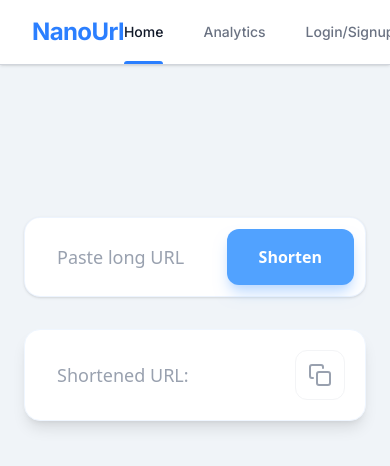
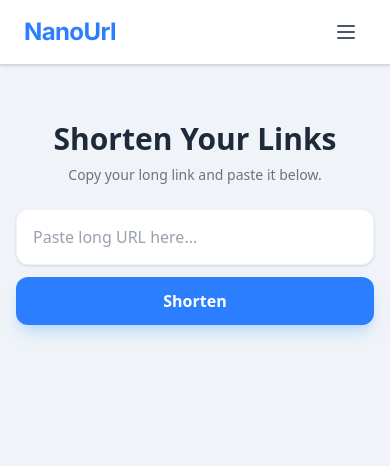
Before and after one commit to tanishmundra-codes/URL-Shortener, a React (Vite) app in the folder Frontend/: page / in a window 390 px wide. Shown: the top 466 px of the page. Built offline with nearby package versions, Linux system fonts and the light colour scheme.

Commit message:
reponsive

```diff
--- a/Frontend/src/components/Analytics.jsx
+++ b/Frontend/src/components/Analytics.jsx
@@ -4,16 +4,20 @@ import backendUrl from "../api";
 const Analytics = () => {
     const [data, setData] = useState([]);
     const [stats, setStats] = useState({ totalClicks: 0, totalLinks: 0 });
-
-
+    const [isLoading, setIsLoading] = useState(true);
     useEffect(() => {
         async function fetchAllData() {
             try {
                 const response = await fetch(`${backendUrl}/url/analytics`, {
+                    headers: { "Content-Type": "application/json" },
                     credentials: "include"
                 });
+
+                if (!response.ok) {
+                    throw new Error("Failed to fetch");
+                }
+
                 const result = await response.json();
-
                 setData(result);
 
                 const totalLinks = result.length;
@@ -26,15 +30,16 @@ const Analytics = () => {
 
             } catch (error) {
                 console.error("Error fetching data:", error);
+            } finally {
+                setIsLoading(false);
             }
         }
         fetchAllData();
     }, []);
 
     return (
-        <div className="w-full bg-[#f0f4f8] p-6 font-sans flex justify-center pb-20">
+        <div className="w-full bg-[#f0f4f8] min-h-[calc(100vh-64px)] p-4 md:p-6 font-sans flex justify-center pb-20">
             <div className="w-full max-w-5xl flex flex-col items-center space-y-8">
-
                 <div className="w-full grid grid-cols-1 md:grid-cols-2 gap-4">
 
                     <div className="bg-white p-6 rounded-2xl shadow-lg border border-blue-50 relative overflow-hidden group transition-all duration-300 hover:shadow-xl">
@@ -53,7 +58,6 @@ const Analytics = () => {
                         <div className="absolute -right-4 -bottom-4 w-24 h-24 bg-blue-400/10 rounded-full group-hover:scale-110 transition-transform duration-300"></div>
                     </div>
                 </div>
-
                 <div className="w-full bg-white rounded-2xl shadow-lg border border-blue-50 overflow-hidden">
 
                     <div className="p-6 border-b border-gray-50 flex justify-between items-center">
@@ -63,23 +67,30 @@ const Analytics = () => {
                     </div>
 
                     <div className="overflow-x-auto">
-                        <table className="w-full text-left border-collapse">
+                        <table className="w-full text-left border-collapse whitespace-nowrap">
                             <thead>
                                 <tr className="bg-gray-50/50">
-                                    <th className="py-4 px-6 text-xs font-semibold text-gray-400 uppercase tracking-wider">Short ID</th>
-                                    <th className="py-4 px-6 text-xs font-semibold text-gray-400 uppercase tracking-wider">Original URL</th>
-                                    <th className="py-4 px-6 text-xs font-semibold text-gray-400 uppercase tracking-wider text-center">Clicks</th>
-                                    <th className="py-4 px-6 text-xs font-semibold text-gray-400 uppercase tracking-wider text-right">Action</th>
+                                    <th className="py-4 px-4 md:px-6 text-xs font-semibold text-gray-400 uppercase tracking-wider">Short ID</th>
+                                    <th className="py-4 px-4 md:px-6 text-xs font-semibold text-gray-400 uppercase tracking-wider">Original URL</th>
+                                    <th className="py-4 px-4 md:px-6 text-xs font-semibold text-gray-400 uppercase tracking-wider text-center">Clicks</th>
+                                    <th className="py-4 px-4 md:px-6 text-xs font-semibold text-gray-400 uppercase tracking-wider text-right">Action</th>
                                 </tr>
                             </thead>
                             <tbody className="divide-y divide-gray-50">
-                                {data.length > 0 ? (
+                                {isLoading ? (
+                                    <tr>
+                                        <td colSpan="4" className="py-10 text-center text-gray-400">Loading data...</td>
+                                    </tr>
+                                ) : data.length > 0 ? (
                                     data.map((row) => (
                                         <tr key={row.short_id} className="hover:bg-blue-50/30 transition-colors duration-150 group">
 
-                                            <td className="py-4 px-6">
+                                            <td className="py-4 px-4 md:px-6">
                                                 <button
-                                                    onClick={() => navigator.clipboard.writeText(`http://localhost:3000/${row.short_id}`)}
+                                                    onClick={() => {
+                                                        navigator.clipboard.writeText(`${backendUrl}/${row.short_id}`);
+                                                        alert("Copied!");
+                                                    }}
                                                     className="font-medium text-blue-500 hover:text-blue-600 transition-colors bg-blue-50 px-3 py-1 rounded-md text-sm"
                                                     title="Click to copy link"
                                                 >
@@ -87,7 +98,7 @@ const Analytics = () => {
                                                 </button>
                                             </td>
 
-                                            <td className="py-4 px-6 max-w-xs">
+                                            <td className="py-4 px-4 md:px-6 max-w-xs">
                                                 <a
                                                     href={row.redirect_url}
                                                     target="_blank"
@@ -98,15 +109,15 @@ const Analytics = () => {
                                                 </a>
                                             </td>
 
-                                            <td className="py-4 px-6 text-center">
+                                            <td className="py-4 px-4 md:px-6 text-center">
                                                 <span className="inline-block bg-gray-100 text-gray-600 text-xs font-bold px-2 py-1 rounded-md">
                                                     {row.visit_history ? row.visit_history.length : 0}
                                                 </span>
                                             </td>
 
-                                            <td className="py-4 px-6 text-right">
+                                            <td className="py-4 px-4 md:px-6 text-right">
                                                 <a
-                                                    href={`http://localhost:3000/${row.short_id}`}
+                                                    href={`${backendUrl}/${row.short_id}`}
                                                     target="_blank"
                                                     rel="noreferrer"
                                                     className="text-sm font-medium text-gray-400 hover:text-blue-500 transition-colors"
--- a/Frontend/src/components/Header.jsx
+++ b/Frontend/src/components/Header.jsx
@@ -8,10 +8,15 @@ const Header = () => {
   const isActive = (path) => location.pathname === path;
 
   const [isLoggedIn, setIsLoggedIn] = useState(false);
+  const [isMenuOpen, setIsMenuOpen] = useState(false);
 
   useEffect(() => {
     const user = localStorage.getItem("uid");
     setIsLoggedIn(!!user);
+  }, [location]);
+
+  useEffect(() => {
+    setIsMenuOpen(false);
   }, [location]);
 
   const handleLogout = async () => {
@@ -34,15 +39,13 @@ const Header = () => {
 
   return (
     <div className="w-full bg-white shadow-sm border-b border-gray-300 sticky top-0 z-50">
-      <header className="flex justify-between items-center px-8 h-16">
+      <header className="flex justify-between items-center px-6 md:px-8 h-16">
 
         <Link to="/" className="text-2xl font-bold text-blue-500 tracking-tight">
           NanoUrl
         </Link>
 
-        {/* 👇 Navigation stays on the right */}
-        <nav className="flex space-x-10 h-full">
-
+        <nav className="hidden md:flex space-x-10 h-full">
           <Link to="/" className="relative h-full flex items-center cursor-pointer group">
             <span className={`text-sm font-medium transition-colors duration-200
               ${isActive('/') ? 'text-gray-900' : 'text-gray-500 hover:text-gray-700'}`}>
@@ -81,9 +84,56 @@ const Header = () => {
               Logout
             </button>
           )}
+        </nav>
 
-        </nav>
+        <button
+          className="md:hidden p-2 rounded-md text-gray-600 hover:bg-gray-100 focus:outline-none"
+          onClick={() => setIsMenuOpen(!isMenuOpen)}
+        >
+          {isMenuOpen ? (
+
+            <svg className="h-6 w-6" fill="none" viewBox="0 0 24 24" stroke="currentColor">
+              <path strokeLinecap="round" strokeLinejoin="round" strokeWidth={2} d="M6 18L18 6M6 6l12 12" />
+            </svg>
+          ) : (
+
+            <svg className="h-6 w-6" fill="none" viewBox="0 0 24 24" stroke="currentColor">
+              <path strokeLinecap="round" strokeLinejoin="round" strokeWidth={2} d="M4 6h16M4 12h16M4 18h16" />
+            </svg>
+          )}
+        </button>
       </header>
+
+      {isMenuOpen && (
+        <div className="md:hidden bg-white border-t border-gray-200 pb-4 shadow-lg">
+          <div className="flex flex-col space-y-1 px-4 pt-2">
+
+            <Link to="/" className={`block py-2 px-3 rounded-md text-base font-medium
+              ${isActive('/') ? 'bg-blue-50 text-blue-700' : 'text-gray-700 hover:bg-gray-50'}`}>
+              Home
+            </Link>
+
+            <Link to="/analytics" className={`block py-2 px-3 rounded-md text-base font-medium
+              ${isActive('/analytics') ? 'bg-blue-50 text-blue-700' : 'text-gray-700 hover:bg-gray-50'}`}>
+              Analytics
+            </Link>
+
+            {!isLoggedIn ? (
+              <Link to="/signup" className={`block py-2 px-3 rounded-md text-base font-medium
+                ${isActive('/signup') ? 'bg-blue-50 text-blue-700' : 'text-gray-700 hover:bg-gray-50'}`}>
+                Login / Signup
+              </Link>
+            ) : (
+              <button
+                onClick={handleLogout}
+                className="w-full text-left block py-2 px-3 rounded-md text-base font-medium text-gray-700 hover:bg-gray-50"
+              >
+                Logout
+              </button>
+            )}
+          </div>
+        </div>
+      )}
     </div>
   );
 };
--- a/Frontend/src/components/HeroSection.jsx
+++ b/Frontend/src/components/HeroSection.jsx
@@ -4,6 +4,7 @@ import backendUrl from "../api";
 const HeroSection = () => {
     const [inputValue, setInputValue] = useState("");
     const [shortenedUrl, setShortenedUrl] = useState("");
+    const [isLoading, setIsLoading] = useState(false);
 
     async function handleShorten() {
         if (inputValue.length === 0) {
@@ -11,17 +12,19 @@ const HeroSection = () => {
             return;
         }
 
+        setIsLoading(true);
+
         try {
             const response = await fetch(`${backendUrl}/url`, {
                 method: "POST",
                 headers: { "Content-Type": "application/json" },
                 body: JSON.stringify({ url: inputValue }),
-                credentials : "include"
+                credentials: "include"
             });
 
             if (response.status === 401) {
                 alert("Please login first!");
-                window.location.href = "/login";
+                window.location.href = "/signup";
                 return;
             }
 
@@ -36,47 +39,77 @@ const HeroSection = () => {
 
         } catch (error) {
             console.error("Error:", error);
+            alert("Network error. Make sure backend is running.");
+        } finally {
+            setIsLoading(false);
         }
     }
 
     return (
-        <div className="w-full bg-[#f0f4f8] min-h-[calc(100vh-64px)] p-6 font-sans flex justify-center">
+        <div className="w-full bg-[#f0f4f8] min-h-[calc(100vh-64px)] p-4 md:p-6 font-sans flex justify-center">
 
-            <div className="w-full max-w-4xl flex flex-col items-center mt-32 space-y-8">
-                <div className="w-full relative group">
+            <div className="w-full max-w-4xl flex flex-col items-center mt-10 md:mt-32 space-y-6 md:space-y-8">
+
+                <div className="text-center space-y-2">
+                    <h1 className="text-3xl md:text-5xl font-bold text-gray-800">
+                        Shorten Your Links
+                    </h1>
+                    <p className="text-gray-500 text-sm md:text-base">
+                        Copy your long link and paste it below.
+                    </p>
+                </div>
+
+                <div className="w-full relative">
                     <input
                         type="text"
                         placeholder="Paste long URL here..."
                         value={inputValue}
                         onChange={(e) => setInputValue(e.target.value)}
-                        className="w-full h-20 pl-8 pr-44 rounded-2xl border border-blue-100/50 shadow-sm focus:outline-none focus:ring-4 focus:ring-blue-500/10 focus:border-blue-400 text-lg text-gray-700 placeholder-gray-400 bg-white transition-all duration-300"
+                        className="w-full h-14 md:h-20 pl-4 md:pl-8 pr-4 md:pr-44 rounded-xl md:rounded-2xl border border-blue-100/50 shadow-sm focus:outline-none focus:ring-4 focus:ring-blue-500/10 focus:border-blue-400 text-base md:text-lg text-gray-700 placeholder-gray-400 bg-white transition-all duration-300"
                     />
+
                     <button
                         onClick={handleShorten}
-                        className="absolute right-3 top-3 bottom-3 bg-blue-400 hover:bg-blue-500 text-white font-semibold px-8 rounded-xl transition-all duration-200 shadow-lg shadow-blue-200 hover:shadow-blue-300 hover:-translate-y-0.5 transform">
-                        Shorten
+                        disabled={isLoading}
+                        className={`
+                            w-full md:w-auto md:absolute md:right-3 md:top-3 md:bottom-3
+                            mt-3 md:mt-0
+                            bg-blue-500 hover:bg-blue-600 text-white font-semibold
+                            h-12 md:h-auto px-8 rounded-xl transition-all duration-200
+                            shadow-lg shadow-blue-200 hover:shadow-blue-300 hover:-translate-y-0.5 transform
+                            ${isLoading ? "opacity-70 cursor-not-allowed" : ""}
+                        `}
+                    >
+                        {isLoading ? "Shortening..." : "Shorten"}
                     </button>
                 </div>
 
-                <div className="w-full bg-white p-5 pl-8 rounded-2xl border border-blue-50 shadow-lg flex items-center justify-between">
-                    <div className="text-lg font-medium truncate pr-4">
-                        <span className="text-gray-400 mr-3">Shortened URL:</span>
-                        <span className="text-gray-800 tracking-tight">{shortenedUrl}</span>
+                {shortenedUrl && (
+                    <div className="w-full bg-white p-4 md:p-5 pl-4 md:pl-8 rounded-2xl border border-blue-50 shadow-lg flex flex-col md:flex-row items-center justify-between space-y-3 md:space-y-0">
+
+                        <div className="text-base md:text-lg font-medium truncate w-full pr-0 md:pr-4 text-center md:text-left">
+                            <span className="text-gray-400 block md:inline mr-0 md:mr-3 text-sm md:text-base">Shortened URL:</span>
+                            <a href={shortenedUrl} target="_blank" rel="noopener noreferrer" className="text-blue-600 hover:underline tracking-tight break-all">
+                                {shortenedUrl}
+                            </a>
                         </div>
 
                         <button
                             onClick={() => {
-                            if (shortenedUrl) navigator.clipboard.writeText(shortenedUrl);
+                                navigator.clipboard.writeText(shortenedUrl);
+                                alert("Copied to clipboard!");
                             }}
-                        className="p-3 hover:bg-blue-50 rounded-xl border border-gray-100 text-gray-400 hover:text-blue-400 transition-all duration-200"
+                            className="w-full md:w-auto p-3 hover:bg-blue-50 rounded-xl border border-gray-100 text-gray-400 hover:text-blue-400 transition-all duration-200 flex justify-center"
                             title="Copy to clipboard"
                         >
+                            <span className="md:hidden mr-2">Copy</span>
                             <svg width="24" height="24" viewBox="0 0 24 24" fill="none" stroke="currentColor" strokeWidth="2" strokeLinecap="round" strokeLinejoin="round">
                                 <rect x="9" y="9" width="13" height="13" rx="2" ry="2"></rect>
                                 <path d="M5 15H4a2 2 0 0 1-2-2V4a2 2 0 0 1 2-2h9a2 2 0 0 1 2 2v1"></path>
                             </svg>
                         </button>
                     </div>
+                )}
 
             </div>
         </div>
--- a/Frontend/src/components/Login.jsx
+++ b/Frontend/src/components/Login.jsx
@@ -10,12 +10,15 @@ const Login = () => {
     password: ''
   });
 
+  const [isLoading, setIsLoading] = useState(false);
+
   const handleChange = (e) => {
     setFormData({ ...formData, [e.target.name]: e.target.value });
   };
 
   const handleSubmit = async (e) => {
     e.preventDefault();
+    setIsLoading(true);
 
     try {
         const response = await fetch(`${backendUrl}/user/login`, {
@@ -39,13 +42,15 @@ const Login = () => {
     } catch (error) {
         console.error("Network Error:", error);
         alert("Server not responding. Is the backend running?");
+    } finally {
+        setIsLoading(false);
     }
   };
 
   return (
-    <div className="w-full min-h-[calc(100vh-64px)] bg-[#f0f4f8] flex justify-center items-center p-6 font-sans">
+    <div className="w-full min-h-[calc(100vh-64px)] bg-[#f0f4f8] flex justify-center items-center p-4 md:p-6 font-sans">
 
-      <div className="w-full max-w-md bg-white p-8 rounded-2xl shadow-lg border border-blue-50">
+      <div className="w-11/12 max-w-md bg-white p-6 md:p-8 rounded-2xl shadow-lg border border-blue-50">
 
         <div className="text-center mb-8">
             <h2 className="text-2xl font-bold text-gray-800">Welcome Back</h2>
@@ -70,7 +75,7 @@ const Login = () => {
             <div>
                 <div className="flex justify-between items-center mb-2">
                     <label className="block text-gray-600 text-sm font-medium">Password</label>
-                    <a href="#" className="text-xs text-blue-400 hover:text-blue-500 font-medium">Forgot?</a>
+                    <button type="button" className="text-xs text-blue-400 hover:text-blue-500 font-medium">Forgot?</button>
                 </div>
                 <input
                     type="password"
@@ -85,15 +90,17 @@ const Login = () => {
 
             <button
                 type="submit"
-                className="w-full bg-blue-400 hover:bg-blue-500 text-white font-semibold py-3.5 rounded-xl transition-all duration-200 shadow-lg shadow-blue-200 hover:shadow-blue-300 hover:-translate-y-0.5"
+                disabled={isLoading}
+                className={`w-full bg-blue-500 hover:bg-blue-600 text-white font-semibold py-3.5 rounded-xl transition-all duration-200 shadow-lg shadow-blue-200 hover:shadow-blue-300 hover:-translate-y-0.5
+                ${isLoading ? "opacity-70 cursor-not-allowed" : ""}`}
             >
-                Log In
+                {isLoading ? "Logging in..." : "Log In"}
             </button>
         </form>
 
         <div className="mt-8 text-center text-sm text-gray-400">
             Don't have an account?{' '}
-            <Link to="/signup" className="text-blue-400 font-medium hover:text-blue-500 transition-colors">
+            <Link to="/signup" className="text-blue-500 font-medium hover:text-blue-600 transition-colors">
                 Sign up
             </Link>
         </div>
--- a/Frontend/src/components/Signup.jsx
+++ b/Frontend/src/components/Signup.jsx
@@ -5,6 +5,8 @@ import backendUrl from "../api";
 const Signup = () => {
 
     const navigate = useNavigate();
+    const [isLoading, setIsLoading] = useState(false);
+
     const [formData, setFormData] = useState({
         name: '',
         email: '',
@@ -17,7 +19,7 @@ const Signup = () => {
 
     const handleSubmit = async (e) => {
         e.preventDefault();
-        console.log("Signup Data:", formData);
+        setIsLoading(true);
         try {
             const response = await fetch(`${backendUrl}/user`, {
                 method: "POST",
@@ -31,20 +33,23 @@ const Signup = () => {
 
             if (response.ok) {
                 localStorage.setItem("uid", "logged_in");
-                navigate('/login');
+                navigate('/');
             } else {
                 console.error("Signup failed:", data.error);
                 alert(data.error || "Signup failed");
             }
         } catch (error) {
             console.error("Network Error:", error);
+            alert("Server not responding. Please try again.");
+        } finally {
+            setIsLoading(false);
         }
     };
 
     return (
-        <div className="w-full min-h-[calc(100vh-64px)] bg-[#f0f4f8] flex justify-center items-center p-6 font-sans">
+        <div className="w-full min-h-[calc(100vh-64px)] bg-[#f0f4f8] flex justify-center items-center p-4 md:p-6 font-sans">
 
-            <div className="w-full max-w-md bg-white p-8 rounded-2xl shadow-lg border border-blue-50 animate-fade-in-up">
+            <div className="w-11/12 max-w-md bg-white p-6 md:p-8 rounded-2xl shadow-lg border border-blue-50 animate-fade-in-up">
 
                 <div className="text-center mb-8">
                     <h2 className="text-2xl font-bold text-gray-800">Join the Hub</h2>
@@ -60,6 +65,7 @@ const Signup = () => {
                             name="name"
                             value={formData.name}
                             onChange={handleChange}
+                            required
                             className="w-full px-4 py-3 rounded-xl bg-gray-50 border border-gray-100 focus:border-blue-400 focus:ring-4 focus:ring-blue-500/10 outline-none transition-all duration-200 text-gray-700 placeholder-gray-300"
                             placeholder="John Doe"
                         />
@@ -72,6 +78,7 @@ const Signup = () => {
                             name="email"
                             value={formData.email}
                             onChange={handleChange}
+                            required
                             className="w-full px-4 py-3 rounded-xl bg-gray-50 border border-gray-100 focus:border-blue-400 focus:ring-4 focus:ring-blue-500/10 outline-none transition-all duration-200 text-gray-700 placeholder-gray-300"
                             placeholder="john@example.com"
                         />
@@ -84,6 +91,7 @@ const Signup = () => {
                             name="password"
                             value={formData.password}
                             onChange={handleChange}
+                            required
                             className="w-full px-4 py-3 rounded-xl bg-gray-50 border border-gray-100 focus:border-blue-400 focus:ring-4 focus:ring-blue-500/10 outline-none transition-all duration-200 text-gray-700 placeholder-gray-300"
                             placeholder="••••••••"
                         />
@@ -91,15 +99,17 @@ const Signup = () => {
 
                     <button
                         type="submit"
-                        className="w-full bg-blue-400 hover:bg-blue-500 text-white font-semibold py-3.5 rounded-xl transition-all duration-200 shadow-lg shadow-blue-200 hover:shadow-blue-300 hover:-translate-y-0.5"
+                        disabled={isLoading}
+                        className={`w-full bg-blue-500 hover:bg-blue-600 text-white font-semibold py-3.5 rounded-xl transition-all duration-200 shadow-lg shadow-blue-200 hover:shadow-blue-300 hover:-translate-y-0.5
+                        ${isLoading ? "opacity-70 cursor-not-allowed" : ""}`}
                     >
-                        Create Account
+                        {isLoading ? "Creating Account..." : "Create Account"}
                     </button>
                 </form>
 
                 <div className="mt-8 text-center text-sm text-gray-400">
                     Already have an account?{' '}
-                    <Link to="/login" className="text-blue-400 font-medium hover:text-blue-500 transition-colors">
+                    <Link to="/login" className="text-blue-500 font-medium hover:text-blue-600 transition-colors">
                         Log in
                     </Link>
                 </div>
```
Lines whose indentation alone changed are shown as unchanged.
